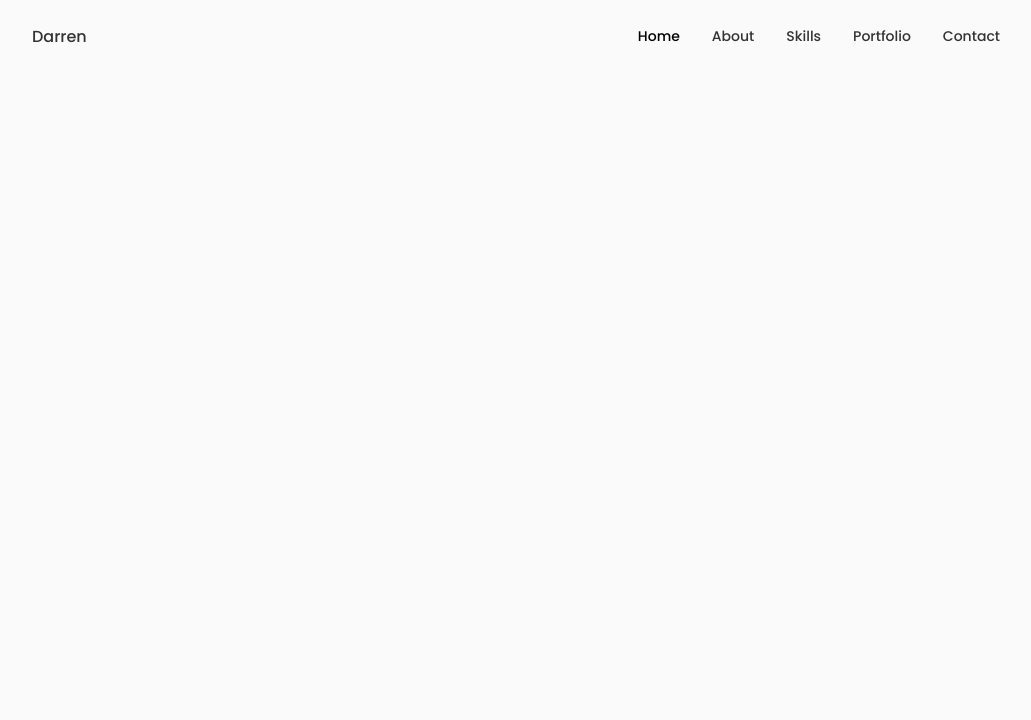
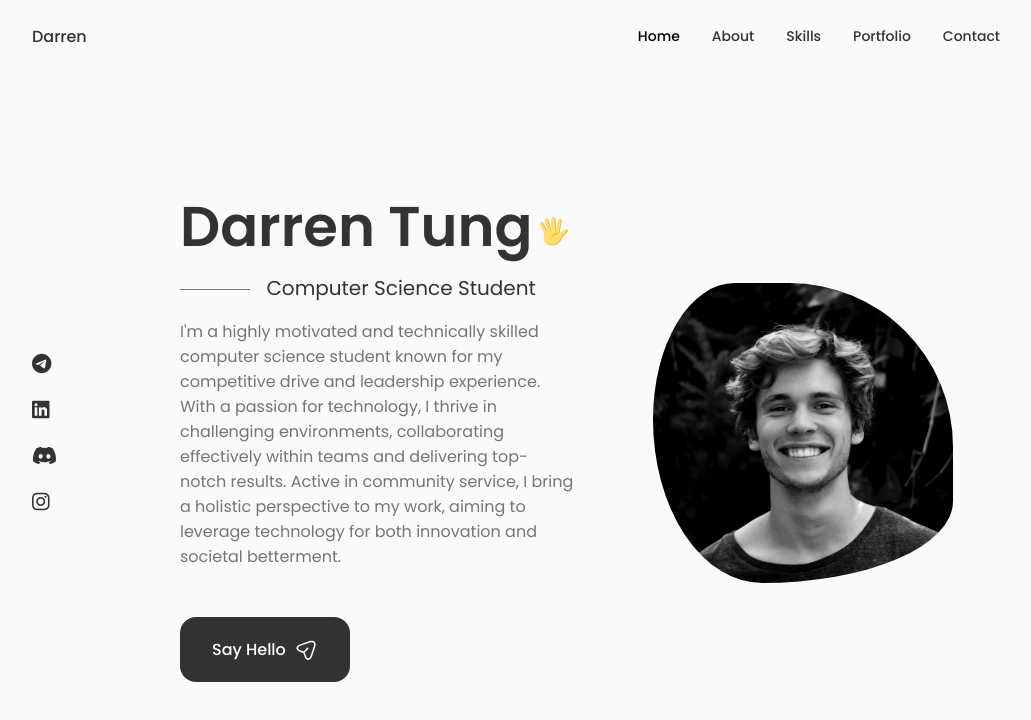
Before and after one commit to wallacepck/wallacepck.github.io, a React (Create React App) app: page / in a window 1280 px wide. Shown: the top 720 px of the page, without its empty margins (124-1155 px from the left). Built offline with nearby package versions, Linux system fonts and the light colour scheme.

Commit message:
v0.2.2
Deployable on Github, up to 45min

```diff
--- a/public/index.html
+++ b/public/index.html
@@ -12,6 +12,9 @@
         <!--============= UNICONS =============-->
         <link rel="stylesheet" href="https://unicons.iconscout.com/release/v4.0.8/css/line.css">
 
+        <!--============= FONTAWESOME =============-->
+        <script src="https://kit.fontawesome.com/f485736064.js" crossorigin="anonymous"></script>
+
         <title>Portfolio Website</title>
     </head>
     <body>
--- a/src/App.js
+++ b/src/App.js
@@ -1,11 +1,16 @@
-import React from 'react';
+import React, { Component } from 'react';
 import './App.css';
 import Header from './components/header/Header';
+import Home from './components/home/Home';
 
 function App() {
   return (
     <>
     <Header />
+
+    <main className ='main'>
+      <Home />
+    </main>
     </>
   );
 }
--- /dev/null
+++ b/src/components/home/Data.jsx
@@ -0,0 +1,89 @@
+import React from 'react'
+
+const Data = () => {
+  return (
+    <div className="home__data">
+        <h1 className="home__title">Darren Tung
+            <svg
+                  width="36"
+                  height="36"
+                  viewBox="0 0 48 48"
+                  fill="none"
+                  xmlns="http://www.w3.org/2000/svg"
+                  class="home__hand"
+                >
+                  <path
+                    d="M25.4995 32.0305L31.3495 33.1555L36.1495 8.48051C36.4495 6.83051 35.3995 5.18051 33.8245 4.88051C32.1745 4.58051 30.5995 5.70551 30.2995 7.35551L25.4995 32.0305Z"
+                    fill="#FFDD67"
+                  ></path>
+                  <path
+                    d="M33.8996 4.88018C33.6746 4.80518 33.5246 4.80518 33.2996 4.80518C34.6496 5.33018 35.3996 6.75518 35.0996 8.25518L30.2996 32.9302L31.3496 33.1552L36.1496 8.48018C36.5246 6.75518 35.4746 5.18018 33.8996 4.88018Z"
+                    fill="#EBA352"
+                  ></path>
+                  <path
+                    d="M19.4995 32.7802H26.5495V5.55518C26.5495 3.53018 24.9745 1.80518 23.0245 1.80518C21.1495 1.80518 19.4995 3.45518 19.4995 5.55518V32.7802Z"
+                    fill="#FFDD67"
+                  ></path>
+                  <path
+                    d="M23.0995 1.80518C22.9495 1.80518 22.7245 1.80518 22.5745 1.88018C24.2995 2.18018 25.5745 3.68018 25.5745 5.55518V32.8552H26.6245V5.55518C26.6245 3.45518 25.0495 1.80518 23.0995 1.80518Z"
+                    fill="#EBA352"
+                  ></path>
+                  <path
+                    d="M15.7495 32.7054L21.7495 31.1304L15.2245 6.30541C14.7745 4.58041 13.0495 3.53041 11.3995 3.90541C9.74948 4.35541 8.77448 6.08041 9.22448 7.80541L15.7495 32.7054Z"
+                    fill="#FFDD67"
+                  ></path>
+                  <path
+                    d="M11.3995 3.90541L10.9495 4.13041C12.4495 4.05541 13.7995 5.03041 14.2495 6.60541L20.7745 31.4304L21.8245 31.1304L15.2245 6.30541C14.7745 4.58041 13.0495 3.53041 11.3995 3.90541Z"
+                    fill="#EBA352"
+                  ></path>
+                  <path
+                    d="M2.99937 10.355C1.57437 11.03 1.12437 12.83 1.87437 14.33L11.7744 34.055L16.7994 31.505L6.89937 11.78C6.14937 10.28 4.42437 9.68 2.99937 10.355Z"
+                    fill="#FFDD67"
+                  ></path>
+                  <path
+                    d="M2.99956 10.355C2.84956 10.43 2.69956 10.505 2.54956 10.655C3.82456 10.28 5.24956 10.955 5.92456 12.305L15.8246 32.03L16.7996 31.58L6.89956 11.78C6.14956 10.28 4.42456 9.68 2.99956 10.355Z"
+                    fill="#EBA352"
+                  ></path>
+                  <path
+                    d="M46.2744 22.2801C45.0744 19.9551 41.3244 20.1051 37.4994 24.3051C34.7994 27.2301 34.2744 28.2051 31.5744 28.1301V25.0551C31.5744 25.0551 25.7994 20.7801 14.3244 22.7301C14.3244 22.7301 7.79945 23.6301 7.79945 27.0801C7.79945 27.0801 6.67445 35.4051 8.99945 40.6551C12.4494 48.4551 30.1494 50.4801 35.6994 37.2051C36.8244 34.5801 39.0744 32.6301 41.0994 30.1551C43.4244 27.1551 47.5494 24.7551 46.2744 22.2801Z"
+                    fill="#FFDD67"
+                  ></path>
+                  <path
+                    d="M46.2745 22.28C46.0495 21.83 45.7495 21.53 45.3745 21.23C45.4495 21.305 45.5245 21.38 45.5245 21.53C46.7995 24.08 42.6745 26.405 40.1995 29.405C38.1745 31.88 35.9245 33.83 34.7995 36.455C29.9995 47.93 16.0495 47.93 10.1995 42.68C15.5245 48.68 30.5245 49.28 35.5495 37.205C36.6745 34.58 38.9245 32.63 40.9495 30.155C43.4245 27.155 47.5495 24.755 46.2745 22.28ZM32.3245 28.13C27.4495 26.33 18.7495 29.63 19.9495 38.405C19.9495 30.23 27.3745 28.205 31.4245 28.205C32.0245 28.13 32.3245 28.13 32.3245 28.13Z"
+                    fill="#EBA352"
+                  ></path>
+            </svg>
+        </h1>
+        <h3 className="home__subtitle">Computer Science Student</h3>
+        <p className="home__description">
+            I'm a highly motivated and technically skilled computer science student known
+            for my competitive drive and leadership experience. With a passion for technology,
+            I thrive in challenging environments, collaborating effectively within teams and
+            delivering top-notch results. Active in community service, I bring a holistic
+            perspective to my work, aiming to leverage technology for both innovation and societal betterment.
+        </p>
+        <a href="#contact" className="button button--flex">
+            Say Hello
+            <svg
+                  class="button__icon"
+                  xmlns="http://www.w3.org/2000/svg"
+                  width="24"
+                  height="24"
+                  viewBox="0 0 24 24"
+                  fill="none"
+                >
+                  <path
+                    d="M14.2199 21.9352C13.0399 21.9352 11.3699 21.1052 10.0499 17.1352L9.32988 14.9752L7.16988 14.2552C3.20988 12.9352 2.37988 11.2652 2.37988 10.0852C2.37988 8.91525 3.20988 7.23525 7.16988 5.90525L15.6599 3.07525C17.7799 2.36525 19.5499 2.57525 20.6399 3.65525C21.7299 4.73525 21.9399 6.51525 21.2299 8.63525L18.3999 17.1252C17.0699 21.1052 15.3999 21.9352 14.2199 21.9352ZM7.63988 7.33525C4.85988 8.26525 3.86988 9.36525 3.86988 10.0852C3.86988 10.8052 4.85988 11.9052 7.63988 12.8252L10.1599 13.6652C10.3799 13.7352 10.5599 13.9152 10.6299 14.1352L11.4699 16.6552C12.3899 19.4352 13.4999 20.4252 14.2199 20.4252C14.9399 20.4252 16.0399 19.4352 16.9699 16.6552L19.7999 8.16525C20.3099 6.62525 20.2199 5.36525 19.5699 4.71525C18.9199 4.06525 17.6599 3.98525 16.1299 4.49525L7.63988 7.33525Z"
+                    fill="var(--container-color)"
+                  ></path>
+                  <path
+                    d="M10.11 14.7052C9.92005 14.7052 9.73005 14.6352 9.58005 14.4852C9.29005 14.1952 9.29005 13.7152 9.58005 13.4252L13.16 9.83518C13.45 9.54518 13.93 9.54518 14.22 9.83518C14.51 10.1252 14.51 10.6052 14.22 10.8952L10.64 14.4852C10.5 14.6352 10.3 14.7052 10.11 14.7052Z"
+                    fill="var(--container-color)"
+                  ></path>
+            </svg>
+        </a>
+    </div>
+  )
+}
+
+export default Data
--- /dev/null
+++ b/src/components/home/Home.jsx
@@ -0,0 +1,22 @@
+import React from 'react';
+import "./home.css";
+import Social from './Social';
+import Data from './Data';
+
+const Home = () => {
+    return (
+        <section className="home section" id="home">
+            <div className="home__container container grid">
+                <div className="home__content grid">
+                    <Social />
+
+                    <div className="home__img"></div>
+
+                    <Data />
+                </div>
+            </div>
+        </section>
+    )
+}
+
+export default Home
--- /dev/null
+++ b/src/components/home/Social.jsx
@@ -0,0 +1,25 @@
+import React from 'react'
+
+const Social = () => {
+  return (
+    <div className="home__social">
+        <a href="https://t.me/dat_yanzuo" className="home__social-icon" target="_blank">
+            <i class="fa-brands fa-telegram"></i>
+        </a>
+
+        <a href="https:linkedin.com/in/darren-tung-271113168/" className="home__social-icon" target="_blank">
+            <i class="fa-brands fa-linkedin"></i>
+        </a>
+
+        <a href="https:discordapp.com/users/222725107309608960" className="home__social-icon" target="_blank">
+            <i class="fa-brands fa-discord"></i>
+        </a>
+
+        <a href="https://www.instagram.com/dat_yanzuo/" className="home__social-icon" target="_blank">
+            <i class="fa-brands fa-instagram"></i>
+        </a>
+    </div>
+  )
+}
+
+export default Social
--- /dev/null
+++ b/src/components/home/home.css
@@ -0,0 +1,82 @@
+.home__content {
+    grid-template-columns: 116px repeat(2, 1fr);
+    padding-top: 5.5rem;
+    column-gap: 2rem;
+    align-items: center;
+}
+
+.home__social {
+    display: grid;
+    grid-template-columns: max-content;
+    row-gap: 1rem;
+}
+
+.home__social-icon {
+    font-size: 1.25rem;
+    color: var(--title-color);
+}
+
+.home__social-icon:hover {
+    color: var(--title-color-dark);
+}
+
+.home__title {
+    font-size: var(--big-font-size);
+    margin-bottom: var(--mb-0-25);
+}
+
+.home__hand {
+    width: 30px;
+    height: 30px;
+    margin-left: 0.4rem;
+}
+
+.home__subtitle {
+    position: relative;
+    font-size: var(--h3-font-size);
+    padding-left: 5.4rem;
+    font-weight: var(--font-normal);
+    margin-bottom: var(--mb-1);
+}
+
+.home__subtitle::before {
+    content: '';
+    position: absolute;
+    width: 70px;
+    height: 1px;
+    background-color: var(--text-color);
+    left: 0;
+    top: 1rem;
+}
+
+.home__description {
+    max-width: 500px;
+    margin-bottom: var(--mb-3);
+}
+
+.home__img {
+    background: url(../../assets//profile.jpg);
+    background-repeat: no-repeat;
+    background-position: center;
+    background-size: cover;
+    box-shadow: inset 0 0 0 9px rgb(255, 255, 255 / 30%);
+    order: 1;
+    justify-self: center;
+    width: 300px;
+    height: 300px;
+    animation: profile__animate 8s ease-in-out infinite 1s;
+}
+
+@keyframes profile__animate {
+    0% {
+        border-radius: 60% 40% 30% 70%/60% 30% 70% 40%;
+    }
+
+    50% {
+        border-radius: 30% 60% 70% 40%/50% 60% 30% 60%;
+    }
+
+    10% {
+        border-radius: 60% 40% 30% 70%/60% 30% 70% 40%;
+    }
+}
```
Also changed, not shown: src/assets/profile.jpg (added).
